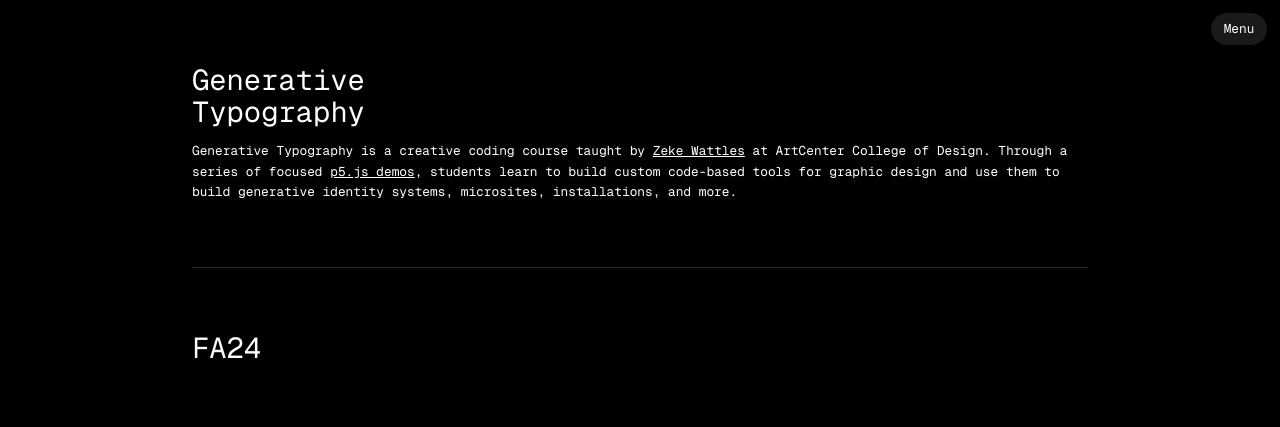
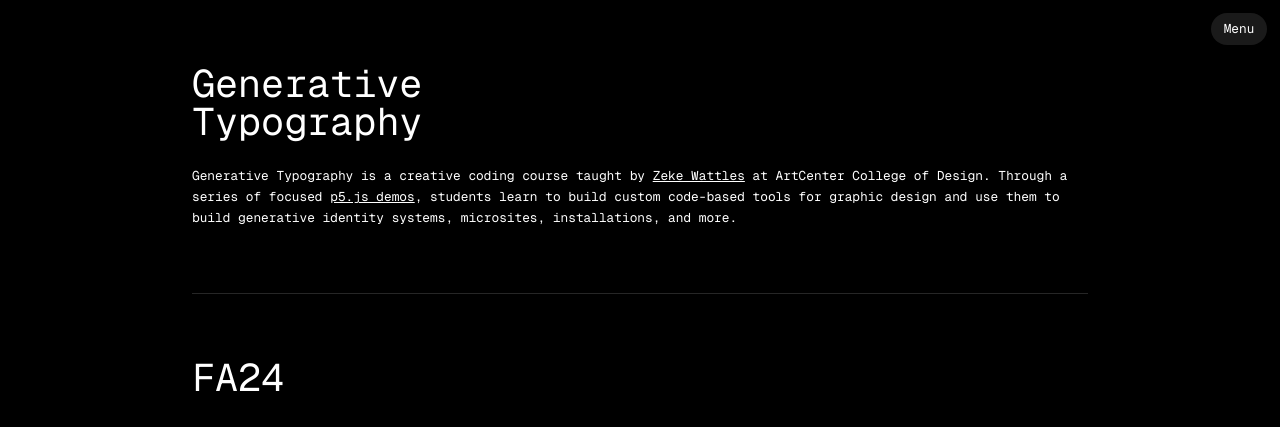
Before and after one commit to zekewattles/gentype, a Next.js app: page /gentype/ in a window 1280 px wide. Shown: the top 427 px of the page. Built offline with nearby package versions, Linux system fonts and the light colour scheme; grey boxes are pictures that could not be loaded.

Commit message:
simplified and cleaned up code

```diff
--- a/app/components/Project.tsx
+++ b/app/components/Project.tsx
@@ -20,8 +20,6 @@ export function Project({ author, title, description, videoSrc, posterSrc, links
 
   return (
     <article className="w-full space-y-6">
-      {" "}
-      {/* Removed mb-24 since spacing is handled by parent */}
       <div className="w-full aspect-video bg-black border border-neutral-800">
         <video
           ref={videoRef}
--- a/app/page.tsx
+++ b/app/page.tsx
@@ -3,7 +3,6 @@ import { getProjectsBySemester } from "@/lib/api-utils"
 import { semesterOrder } from "@/lib/constants"
 
 export default async function Home() {
-  // Get all projects for each semester
   const semesterProjects = await Promise.all(
     semesterOrder.map(async (semester) => {
       const projects = await getProjectsBySemester(semester)
@@ -13,11 +12,8 @@ export default async function Home() {
 
   return (
     <div className="space-y-20">
-      {" "}
-      {/* Changed from space-y-24 to space-y-20 */}
-      {/* Info Section */}
       <section id="info">
-        <h1 className="text-4xl font-normal mb-4">
+        <h1 className="text-5xl font-normal mb-8">
           Generative
           <br />
           Typography
@@ -41,17 +37,15 @@ export default async function Home() {
           >
             p5.js demos
           </a>
-          , students learn to build custom code-based tools for graphic design and use them to build generative identity systems, microsites, installations, and more.
+          , students learn to build custom code-based tools for graphic design and use them to build generative identity
+          systems, microsites, installations, and more.
         </p>
       </section>
       <hr />
-      {/* Semester Sections */}
       {semesterProjects.map(({ semester, projects }, index) => (
         <section key={semester} id={semester.toLowerCase()}>
-          <h1 className="text-4xl font-normal mb-20">{semester}</h1> {/* Changed from mb-24 to mb-20 */}
+          <h1 className="text-5xl font-normal mb-20">{semester}</h1>
           <div className="space-y-20">
-            {" "}
-            {/* Changed from space-y-24 to space-y-20 */}
             {projects.map((project) => (
               <Project key={project.id} {...project} />
             ))}
```
Also changed, not shown: app/components/Menu.tsx (+0 -7 lines), 4 other files (tests, documents, lock files or other folders).
